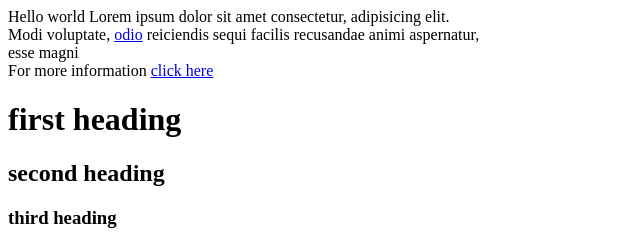
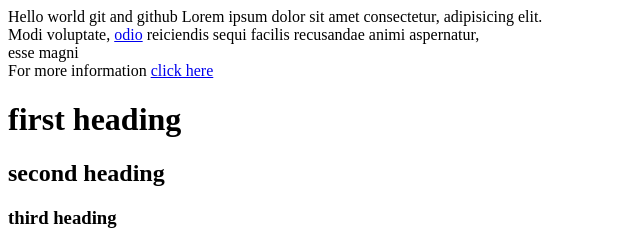
Before and after one commit to Vishal8055905807/HTML_and_CSS, a plain HTML site: page index.html in a window 1280 px wide. Shown: the top 245 px of the page, without its empty margins (0-640 px from the left). Drawn offline with Linux system fonts and the light colour scheme.

Commit message:
changed some text in index file

```diff
--- a/index.html
+++ b/index.html
@@ -10,6 +10,7 @@
 
 <body>
     Hello world
+    git and github
     Lorem ipsum dolor sit amet consectetur, adipisicing elit. <br>
     Modi voluptate, <a href="https://google.com" target="_blank">odio</a> reiciendis sequi facilis recusandae animi
     aspernatur,<br>
```
